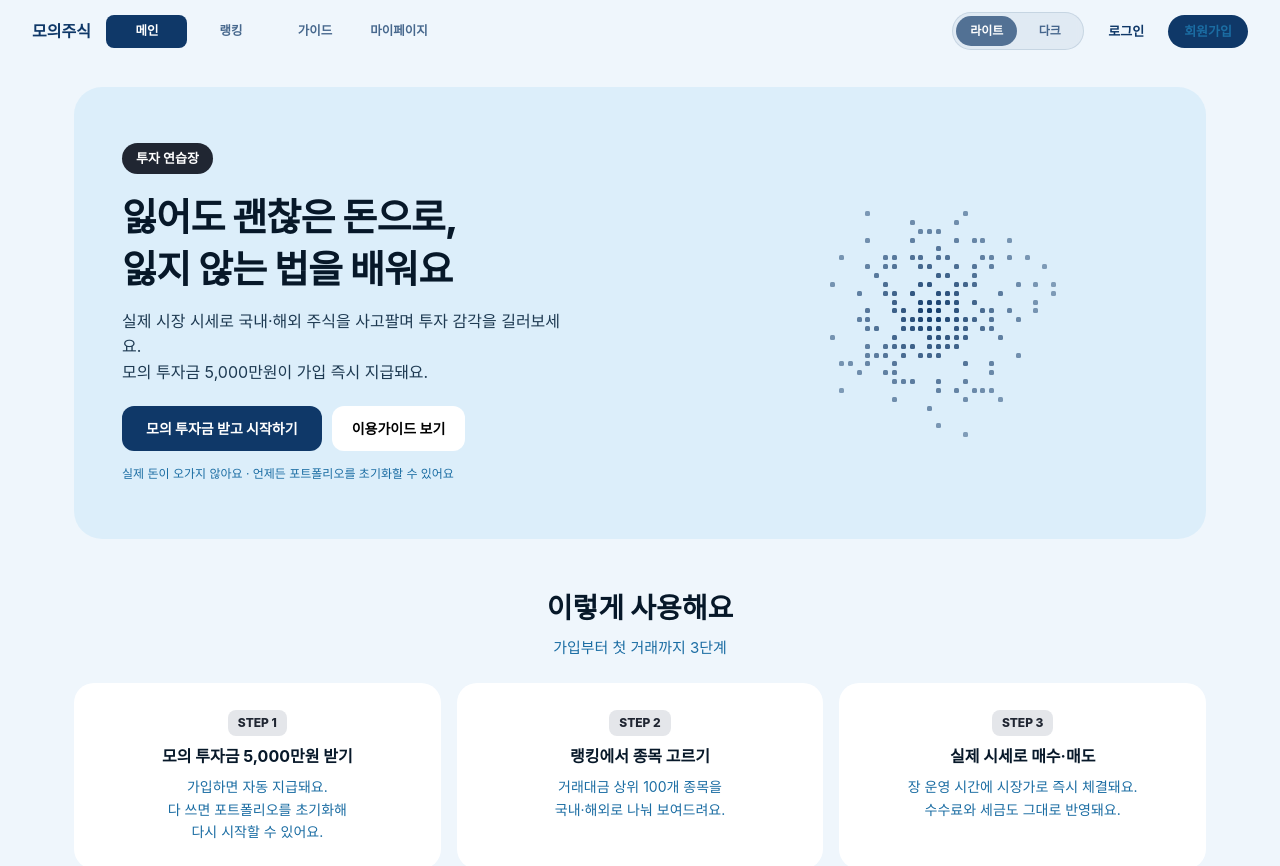
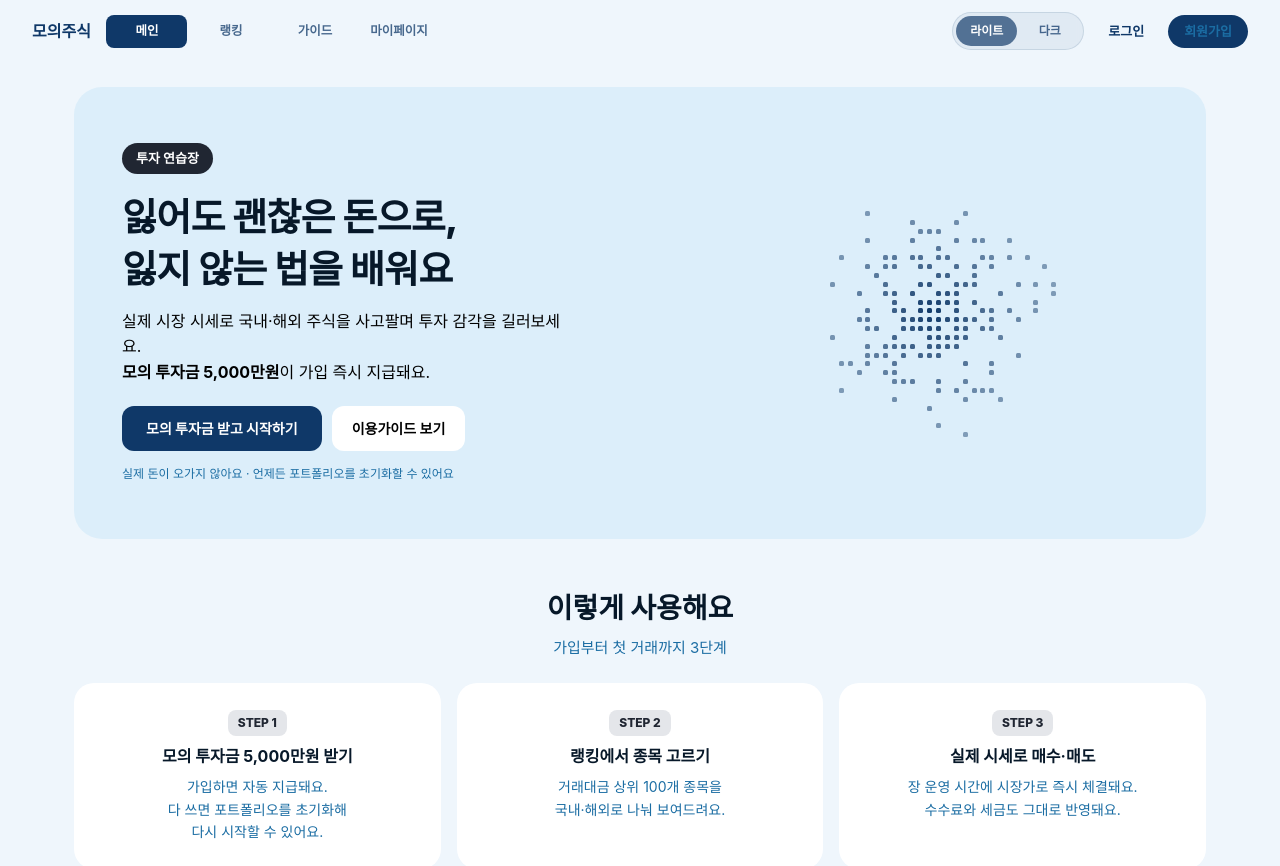
Before and after one commit to prgrms-be-devcourse/NBE10-12-final-BAEDANG, a Next.js app in the folder front/: page / in a window 1280 px wide. Shown: the top 866 px of the page. Built offline with nearby package versions, Linux system fonts and the light colour scheme; a web font is replaced by a local one.

Commit message:
fix: 히어로 본문 글자색을 검정으로, '모의 투자금 5,000만원' 문구를 굵게 변경합니다

```diff
--- a/front/src/app/page.tsx
+++ b/front/src/app/page.tsx
@@ -74,10 +74,10 @@ export default function MainPage() {
               <br />
               잃지 않는 법을 배워요
             </h1>
-            <p className="my-3 max-w-[440px] text-[16px] leading-[1.6]" style={{ color: "var(--heroBody)" }}>
+            <p className="my-3 max-w-[440px] text-[16px] leading-[1.6]" style={{ color: "#000000" }}>
               실제 시장 시세로 국내·해외 주식을 사고팔며 투자 감각을 길러보세요.
               <br />
-              모의 투자금 5,000만원이 가입 즉시 지급돼요.
+              <b className="font-bold">모의 투자금 5,000만원</b>이 가입 즉시 지급돼요.
             </p>
             <div className="mt-5 flex gap-2.5">
               <Link
```
